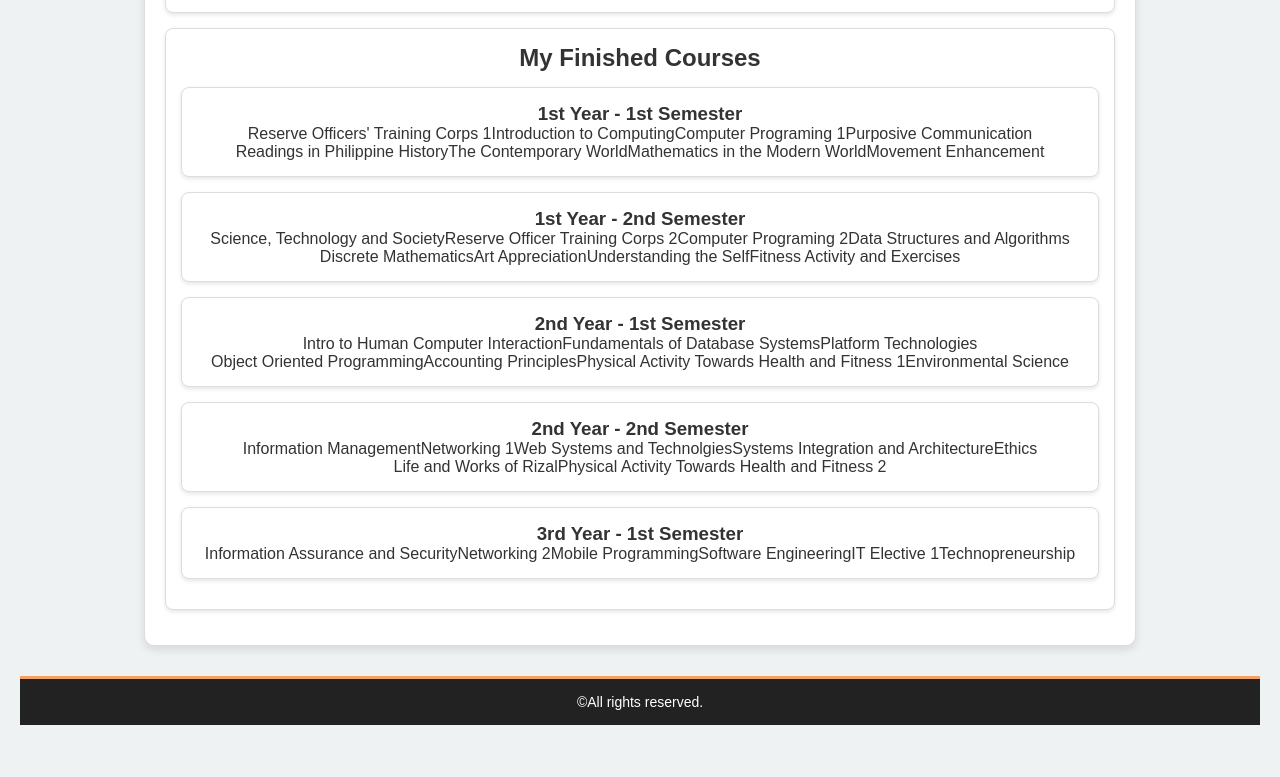
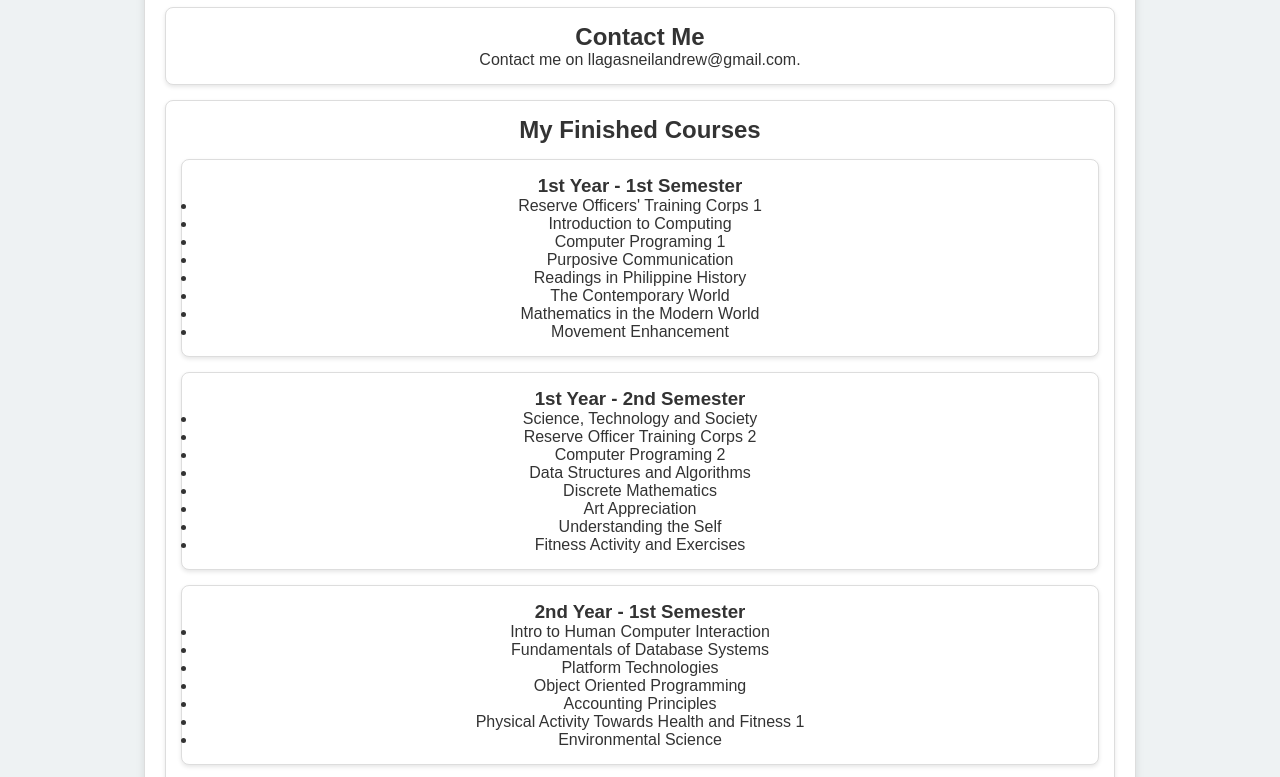
Before and after one commit to Neilplay/AppDev, a plain HTML site: page Act3.html in a window 1280 px wide. Shown: the part 894-1671 px from the top of the page. Before the commit the page ends 1639 px from the top, so only its background shows below. Drawn offline with Linux system fonts and the light colour scheme.

Commit message:
Update style2.css

```diff
--- a/style2.css
+++ b/style2.css
@@ -73,26 +73,3 @@ div {
     background: #fff;
     box-shadow: 0 2px 4px rgba(0, 0, 0, 0.1);
 }
-
-
-ul {
-    list-style-position: inside;
-    padding-left: 0;
-    text-align: center;
-}
-
-ul li {
-    display: inline-block;
-    text-align: left;
-    width: fit-content;
-}
-
-
-footer {
-    margin-top: 20px;
-    padding: 15px;
-    background: #222;
-    color: white;
-    font-size: 14px;
-    border-top: 3px solid #f4a261;
-}
```
